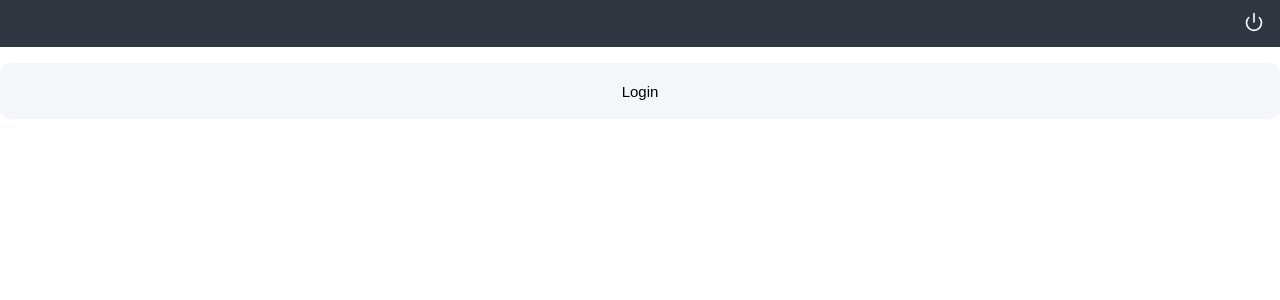
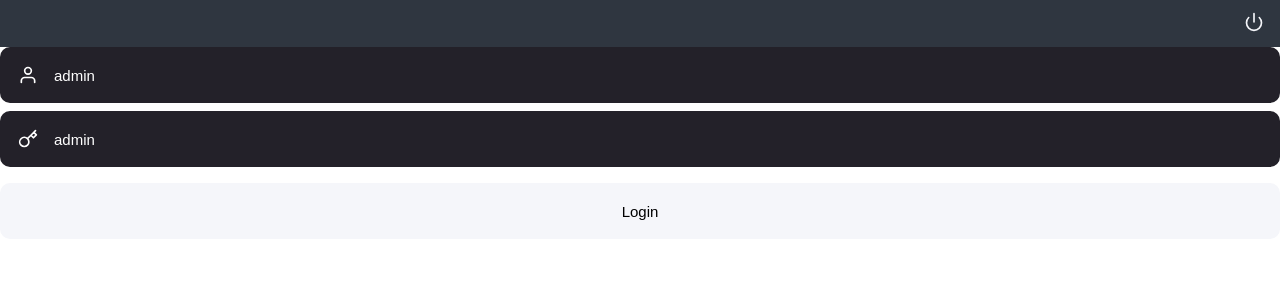
Before and after one commit to ThalesMuller/dev_web_sicredi_test, a React (Create React App) app: page / in a window 1280 px wide. Shown: the top 300 px of the page. Built offline with nearby package versions, Linux system fonts and the light colour scheme.

Commit message:
[ADD] adding login feature

```diff
--- a/src/pages/login/index.tsx
+++ b/src/pages/login/index.tsx
@@ -1,7 +1,8 @@
 import React, { useState } from 'react';
 import Container from './styles';
-import { Input, Button } from '../../components';
+import { Input, Button, Card } from '../../components';
 import { useAuth } from '../../hooks/auth';
+import { FiKey, FiUser } from 'react-icons/fi';
 
 interface IState {
 	username: string | undefined;
@@ -28,11 +29,34 @@ export default function Login(): JSX.Element {
 		}
 	};
 
+	const onChange = (value: string, field: string) => {
+		if (field && value) {
+			setData({
+				...data,
+				[field]: value,
+			});
+		}
+	};
+
 	return (
 		<Container>
-			{/* <Input value={ } label={ } />
-			<Input value={ } label={ } /> */}
-			<Button onClick={handleLogin}>Login</Button>
+			<Card>
+				<form onSubmit={handleLogin} action="">
+					<Input
+						name="username"
+						defaultValue={data.username}
+						onChange={onChange}
+						icon={FiUser}
+					/>
+					<Input
+						name="password"
+						defaultValue={data.password}
+						onChange={onChange}
+						icon={FiKey}
+					/>
+					<Button type="submit">Login</Button>
+				</form>
+			</Card>
 		</Container>
 	);
 }
```
